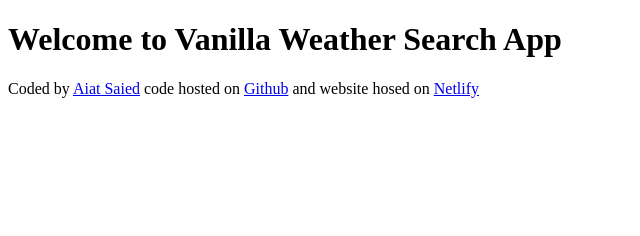
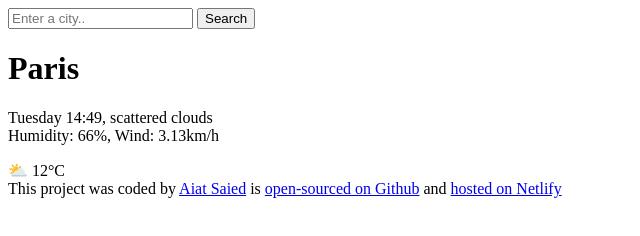
Before and after one commit to AiatSaied/Vanilla-Weather-Search-App, a plain HTML site: page index.html in a window 1280 px wide. Shown: the whole page, without its empty margins (0-640 px from the left). Drawn offline with Linux system fonts and the light colour scheme.

Commit message:
Added HTML to the project

```diff
--- a/index.html
+++ b/index.html
@@ -6,13 +6,29 @@
     <title>Vanilla Weather Search App</title>
 </head>
 <body>
-    <h1>Welcome to Vanilla Weather Search App</h1>
-    <footer>Coded by
+    <header>
+        <form action="">
+            <input type="search" placeholder="Enter a city.." required/>
+            <input type="submit" value="Search" />
+        </form>
+    </header>
+    <main>
+        <div>
+            <h1>Paris</h1>
+            <p>
+                Tuesday 14:49, scattered clouds
+                <br />
+                Humidity: 66%, Wind: 3.13km/h
+            </p>
+        </div>
+        <div>⛅ 12°C</div>
+    </main>
+    <footer>This project was coded by
         <a href="https://github.com/AiatSaied" target="_blank">Aiat Saied</a>
-        code hosted on
-        <a href="https://github.com/AiatSaied/Vanilla-Weather-Search-App" target="_blank"> Github</a>
-        and website hosed on
-        <a href="https://vanilla-weather-search-app-aiat.netlify.app" target="_blank">Netlify</a>
+        is
+        <a href="https://github.com/AiatSaied/Vanilla-Weather-Search-App" target="_blank">open-sourced on Github</a>
+        and
+        <a href="https://vanilla-weather-search-app-aiat.netlify.app" target="_blank">hosted on Netlify</a>
     </footer>
 </body>
 </html>
```
